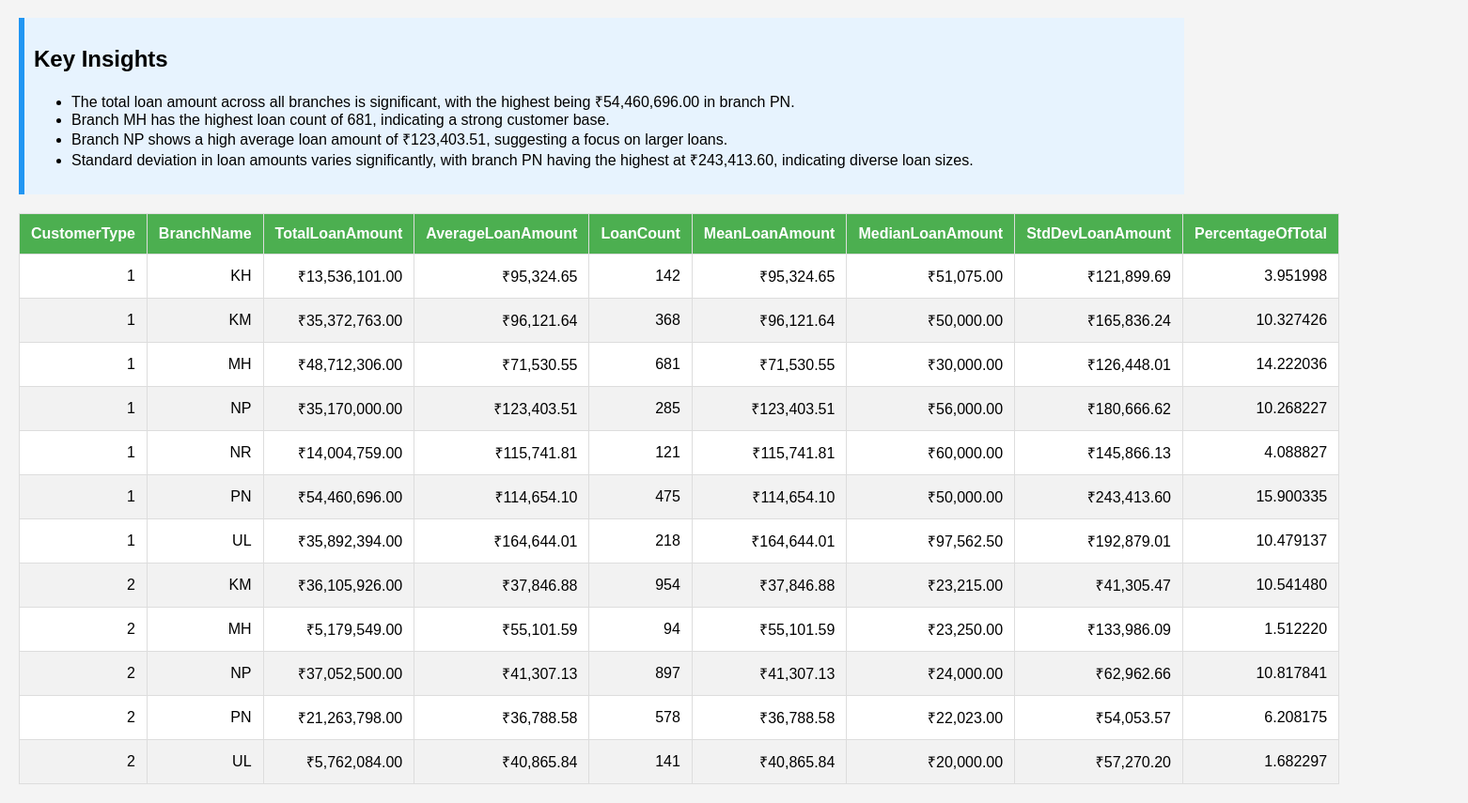
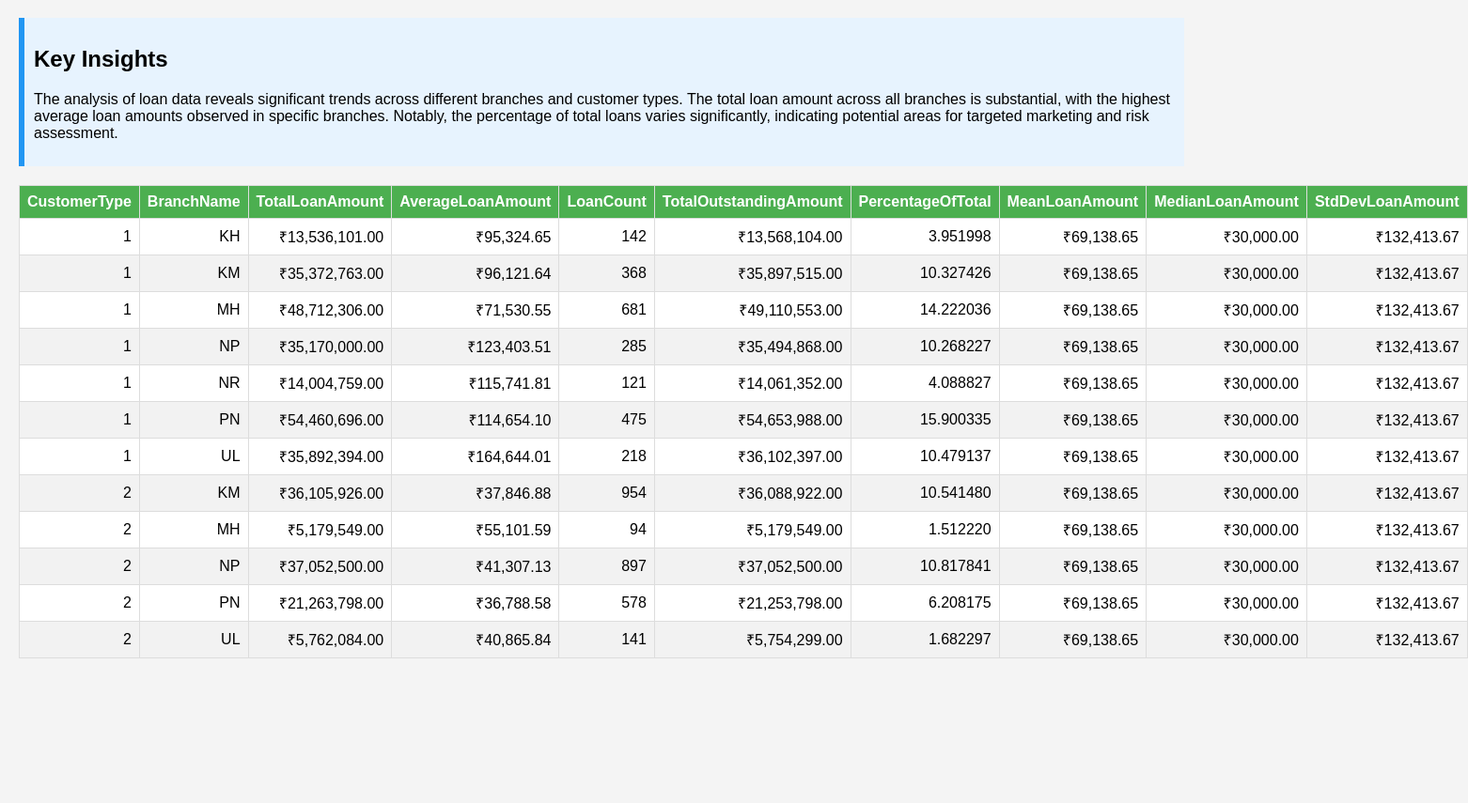
Before and after one commit to Keshav-Kishor-143/gold-loan-analytics-chatbot, a plain HTML site: page index.html in a window 1280 px wide. Shown: the part 61-916 px from the top of the page at 94% size, 1562 px wide, since content can reach past the window. After the commit the page ends 800 px from the top, so only its background shows below. Drawn offline with Linux system fonts and the light colour scheme.

Commit message:
Refactor index.html for improved readability and update test_crew_orchestrator.py to enhance data handling and query specificity. Adjust CSV file paths and ensure proper context passing in task execution.

```diff
--- a/index.html
+++ b/index.html
@@ -1,8 +1,8 @@
 <!DOCTYPE html>
 <html lang="en">
 <head>
-    <meta charset="UTF-8">
-    <meta name="viewport" content="width=device-width, initial-scale=1.0">
+  <meta charset="UTF-8" />
+  <meta name="viewport" content="width=device-width, initial-scale=1.0" />
   <title>Loan Analysis Report</title>
   <style>
     body {
@@ -21,9 +21,9 @@
       background-color: #fff;
     }
     th, td {
-            padding: 12px;
+      border: 1px solid #ddd;
+      padding: 8px;
       text-align: right;
-            border: 1px solid #ddd;
     }
     th {
       background-color: #4CAF50;
@@ -47,160 +47,42 @@
   <h1>Loan Analysis Report</h1>
   <div class="insights">
     <h2>Key Insights</h2>
-        <ul>
-            <li>The total loan amount across all branches is significant, with the highest being ₹54,460,696.00 in branch PN.</li>
-            <li>Branch MH has the highest loan count of 681, indicating a strong customer base.</li>
-            <li>Branch NP shows a high average loan amount of ₹123,403.51, suggesting a focus on larger loans.</li>
-            <li>Standard deviation in loan amounts varies significantly, with branch PN having the highest at ₹243,413.60, indicating diverse loan sizes.</li>
-        </ul>
+    <p>
+      The analysis of loan data reveals significant trends across different
+      branches and customer types. The total loan amount across all branches is
+      substantial, with the highest average loan amounts observed in specific
+      branches. Notably, the percentage of total loans varies significantly,
+      indicating potential areas for targeted marketing and risk assessment.
+    </p>
   </div>
   <table class="dataframe data-table">
     <thead>
-            <tr style="text-align: right;">
+      <tr>
         <th>CustomerType</th>
         <th>BranchName</th>
         <th>TotalLoanAmount</th>
         <th>AverageLoanAmount</th>
         <th>LoanCount</th>
+        <th>TotalOutstandingAmount</th>
+        <th>PercentageOfTotal</th>
         <th>MeanLoanAmount</th>
         <th>MedianLoanAmount</th>
         <th>StdDevLoanAmount</th>
-                <th>PercentageOfTotal</th>
       </tr>
     </thead>
     <tbody>
-            <tr>
-                <td>1</td>
-                <td>KH</td>
-                <td>₹13,536,101.00</td>
-                <td>₹95,324.65</td>
-                <td>142</td>
-                <td>₹95,324.65</td>
-                <td>₹51,075.00</td>
-                <td>₹121,899.69</td>
-                <td>3.951998</td>
-            </tr>
-            <tr>
-                <td>1</td>
-                <td>KM</td>
-                <td>₹35,372,763.00</td>
-                <td>₹96,121.64</td>
-                <td>368</td>
-                <td>₹96,121.64</td>
-                <td>₹50,000.00</td>
-                <td>₹165,836.24</td>
-                <td>10.327426</td>
-            </tr>
-            <tr>
-                <td>1</td>
-                <td>MH</td>
-                <td>₹48,712,306.00</td>
-                <td>₹71,530.55</td>
-                <td>681</td>
-                <td>₹71,530.55</td>
-                <td>₹30,000.00</td>
-                <td>₹126,448.01</td>
-                <td>14.222036</td>
-            </tr>
-            <tr>
-                <td>1</td>
-                <td>NP</td>
-                <td>₹35,170,000.00</td>
-                <td>₹123,403.51</td>
-                <td>285</td>
-                <td>₹123,403.51</td>
-                <td>₹56,000.00</td>
-                <td>₹180,666.62</td>
-                <td>10.268227</td>
-            </tr>
-            <tr>
-                <td>1</td>
-                <td>NR</td>
-                <td>₹14,004,759.00</td>
-                <td>₹115,741.81</td>
-                <td>121</td>
-                <td>₹115,741.81</td>
-                <td>₹60,000.00</td>
-                <td>₹145,866.13</td>
-                <td>4.088827</td>
-            </tr>
-            <tr>
-                <td>1</td>
-                <td>PN</td>
-                <td>₹54,460,696.00</td>
-                <td>₹114,654.10</td>
-                <td>475</td>
-                <td>₹114,654.10</td>
-                <td>₹50,000.00</td>
-                <td>₹243,413.60</td>
-                <td>15.900335</td>
-            </tr>
-            <tr>
-                <td>1</td>
-                <td>UL</td>
-                <td>₹35,892,394.00</td>
-                <td>₹164,644.01</td>
-                <td>218</td>
-                <td>₹164,644.01</td>
-                <td>₹97,562.50</td>
-                <td>₹192,879.01</td>
-                <td>10.479137</td>
-            </tr>
-            <tr>
-                <td>2</td>
-                <td>KM</td>
-                <td>₹36,105,926.00</td>
-                <td>₹37,846.88</td>
-                <td>954</td>
-                <td>₹37,846.88</td>
-                <td>₹23,215.00</td>
-                <td>₹41,305.47</td>
-                <td>10.541480</td>
-            </tr>
-            <tr>
-                <td>2</td>
-                <td>MH</td>
-                <td>₹5,179,549.00</td>
-                <td>₹55,101.59</td>
-                <td>94</td>
-                <td>₹55,101.59</td>
-                <td>₹23,250.00</td>
-                <td>₹133,986.09</td>
-                <td>1.512220</td>
-            </tr>
-            <tr>
-                <td>2</td>
-                <td>NP</td>
-                <td>₹37,052,500.00</td>
-                <td>₹41,307.13</td>
-                <td>897</td>
-                <td>₹41,307.13</td>
-                <td>₹24,000.00</td>
-                <td>₹62,962.66</td>
-                <td>10.817841</td>
-            </tr>
-            <tr>
-                <td>2</td>
-                <td>PN</td>
-                <td>₹21,263,798.00</td>
-                <td>₹36,788.58</td>
-                <td>578</td>
-                <td>₹36,788.58</td>
-                <td>₹22,023.00</td>
-                <td>₹54,053.57</td>
-                <td>6.208175</td>
-            </tr>
-            <tr>
-                <td>2</td>
-                <td>UL</td>
-                <td>₹5,762,084.00</td>
-                <td>₹40,865.84</td>
-                <td>141</td>
-                <td>₹40,865.84</td>
-                <td>₹20,000.00</td>
-                <td>₹57,270.20</td>
-                <td>1.682297</td>
-            </tr>
+      <tr><td>1</td><td>KH</td><td>₹13,536,101.00</td><td>₹95,324.65</td><td>142</td><td>₹13,568,104.00</td><td>3.951998</td><td>₹69,138.65</td><td>₹30,000.00</td><td>₹132,413.67</td></tr>
+      <tr><td>1</td><td>KM</td><td>₹35,372,763.00</td><td>₹96,121.64</td><td>368</td><td>₹35,897,515.00</td><td>10.327426</td><td>₹69,138.65</td><td>₹30,000.00</td><td>₹132,413.67</td></tr>
+      <tr><td>1</td><td>MH</td><td>₹48,712,306.00</td><td>₹71,530.55</td><td>681</td><td>₹49,110,553.00</td><td>14.222036</td><td>₹69,138.65</td><td>₹30,000.00</td><td>₹132,413.67</td></tr>
+      <tr><td>1</td><td>NP</td><td>₹35,170,000.00</td><td>₹123,403.51</td><td>285</td><td>₹35,494,868.00</td><td>10.268227</td><td>₹69,138.65</td><td>₹30,000.00</td><td>₹132,413.67</td></tr>
+      <tr><td>1</td><td>NR</td><td>₹14,004,759.00</td><td>₹115,741.81</td><td>121</td><td>₹14,061,352.00</td><td>4.088827</td><td>₹69,138.65</td><td>₹30,000.00</td><td>₹132,413.67</td></tr>
+      <tr><td>1</td><td>PN</td><td>₹54,460,696.00</td><td>₹114,654.10</td><td>475</td><td>₹54,653,988.00</td><td>15.900335</td><td>₹69,138.65</td><td>₹30,000.00</td><td>₹132,413.67</td></tr>
+      <tr><td>1</td><td>UL</td><td>₹35,892,394.00</td><td>₹164,644.01</td><td>218</td><td>₹36,102,397.00</td><td>10.479137</td><td>₹69,138.65</td><td>₹30,000.00</td><td>₹132,413.67</td></tr>
+      <tr><td>2</td><td>KM</td><td>₹36,105,926.00</td><td>₹37,846.88</td><td>954</td><td>₹36,088,922.00</td><td>10.541480</td><td>₹69,138.65</td><td>₹30,000.00</td><td>₹132,413.67</td></tr>
+      <tr><td>2</td><td>MH</td><td>₹5,179,549.00</td><td>₹55,101.59</td><td>94</td><td>₹5,179,549.00</td><td>1.512220</td><td>₹69,138.65</td><td>₹30,000.00</td><td>₹132,413.67</td></tr>
+      <tr><td>2</td><td>NP</td><td>₹37,052,500.00</td><td>₹41,307.13</td><td>897</td><td>₹37,052,500.00</td><td>10.817841</td><td>₹69,138.65</td><td>₹30,000.00</td><td>₹132,413.67</td></tr>
+      <tr><td>2</td><td>PN</td><td>₹21,263,798.00</td><td>₹36,788.58</td><td>578</td><td>₹21,253,798.00</td><td>6.208175</td><td>₹69,138.65</td><td>₹30,000.00</td><td>₹132,413.67</td></tr>
+      <tr><td>2</td><td>UL</td><td>₹5,762,084.00</td><td>₹40,865.84</td><td>141</td><td>₹5,754,299.00</td><td>1.682297</td><td>₹69,138.65</td><td>₹30,000.00</td><td>₹132,413.67</td></tr>
     </tbody>
   </table>
 </body>
```
Also changed, not shown: 1 other file. Lines whose indentation alone changed are shown as unchanged.
